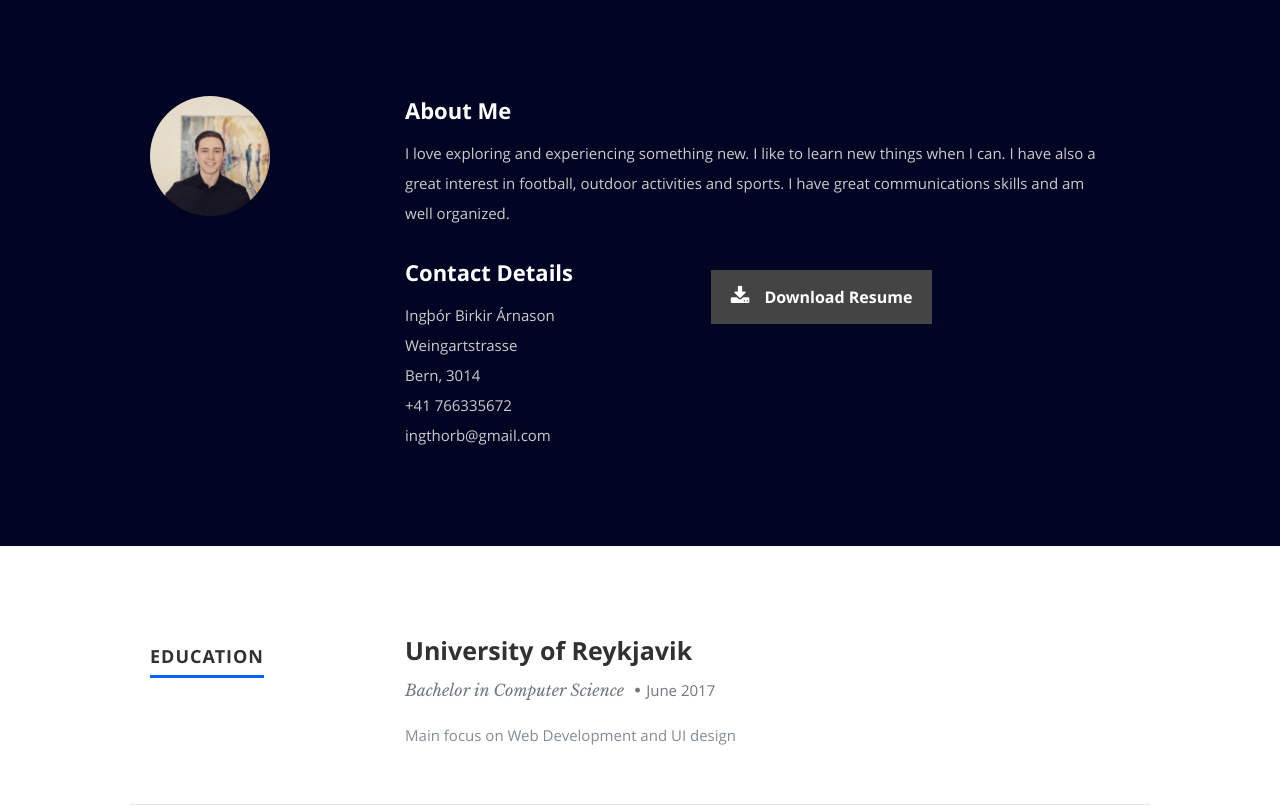
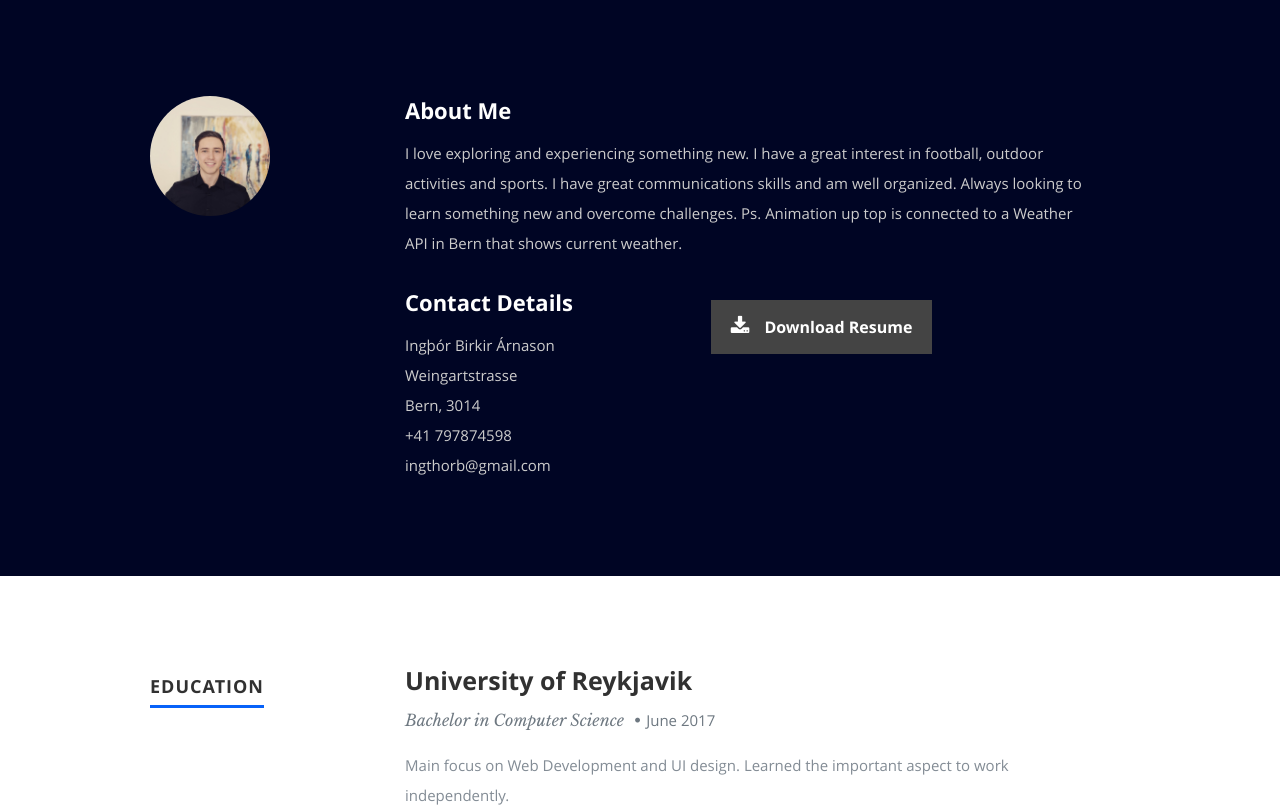
Before and after one commit to ingthorb/homepage, a React (Create React App) app: page / in a window 1280 px wide. Shown: the part 800-1607 px from the top of the page. Built offline with nearby package versions, Linux system fonts and the light colour scheme; no server answers.

Commit message:
Update Information
Update Readme

```diff
--- a/public/resumeData.json
+++ b/public/resumeData.json
@@ -1,12 +1,10 @@
 {
   "main": {
     "name":"Ingþór Birkir Árnason",
-    "description":"I am a Software Developer living in Bern, Switzerland",
     "image":"profilepic.jpg",
-    "bio":"I love exploring and experiencing something new. I like to learn new things when I can. I have also a great interest in football, outdoor activities and sports. I have great communications skills and am well organized.",
-    "contactmessage":"Here is where you should write your message to readers to have them get in contact with you.",
+    "bio":"I love exploring and experiencing something new. I have a great interest in football, outdoor activities and sports. I have great communications skills and am well organized. Always looking to learn something new and overcome challenges. Ps. Animation up top is connected to a Weather API in Bern that shows current weather.",
     "email": "ingthorb@gmail.com",
-    "phone": "+41 766335672",
+    "phone": "+41 797874598",
     "address":{
       "street":"Weingartstrasse",
       "state":"Bern",
@@ -49,7 +47,7 @@
         "school":"University of Reykjavik",
         "degree":"Bachelor in Computer Science",
         "graduated":"June 2017",
-        "description":"Main focus on Web Development and UI design"
+        "description":"Main focus on Web Development and UI design. Learned the important aspect to work independently."
       }
     ],
     "work":[
@@ -57,7 +55,7 @@
         "company":"Swisscom",
         "title":"Data, Analytics & AI Engineer",
         "years":"August 2021 - Present",
-        "description":""
+        "description":"Creating and maintaining web applications that are used as a Self Service Data Platform. Creating value from data and enabling all to make us of it. Working both on the front end and backend as a web developer to transform Swisscom into a data-informed company."
       },
       {
         "company":"Avintis SA",
@@ -78,23 +76,23 @@
         "description":"Front end developer in an young startup company in Reykjavik. Got great experience from working in agile and fast-paced startup environment. I implemented many new features on the website and had an active role in decision making process. Hands on experience with React and Redux and AWS and Git. Wrote some articles about Iceland as well."
       }
     ],
-    "skills":["JavaScript", "ReactJs", "Angular JS", "HTML/CSS", "C#", "Java/Spring Boot", "Python", "Django", "Scrum", "Jenkins", "Git", "CI/CD"]
+    "skills":["JavaScript", "ReactJs", "Angular JS", "HTML/CSS", "C#", "Java/Spring Boot", "Python", "Django", "VueJS", "Jenkins", "Git", "CI/CD"]
   },
   "portfolio":{
     "projects": [
       {
         "title":"Sport Social",
-        "category":"Hobby project for people that like to live an active lifestyle",
+        "category":"Hobby project for people that like to live an active lifestyle. Created with React in the frontend and Django Rest Framework in the Backend.",
         "url":"http://www.sportsocial.is/"
       },
       {
         "title":"Travelade",
-        "category":"Travel guids by locals in the know. Helps people find recommendations and local insights from all across the world. ",
-        "url":"http://www.travelade.com/"
+        "category":"Travel guids by locals in the know. Helps people find recommendations and local insights from all across the world.",
+        "url":"https://www.travelade.com/"
       },
       {
         "title":"Getu-Cup Registration",
-        "category":"Registration website for a gymnastic tournament",
+        "category":"Registration website for a gymnastic tournament here in Switzerland. Has a React frontend, Express backend and Postgres Database.",
         "url":"https://anmeldung.getucup.ch"
       }
     ]
--- a/src/Components/Footer.js
+++ b/src/Components/Footer.js
@@ -29,15 +29,6 @@ class Footer extends Component {
         <div className="row">
           <div className="twelve columns">
             <ul className="social-links">{networks}</ul>
-
-            <ul className="copyright">
-              <li>
-                Design by{" "}
-                <a title="Styleshout" href="http://www.styleshout.com/">
-                  Styleshout
-                </a>
-              </li>
-            </ul>
           </div>
           <div id="go-top">
             <a className="smoothscroll" title="Back to Top" href="#home">
```
Also changed, not shown: 1 other file (tests, documents, lock files or other folders).
